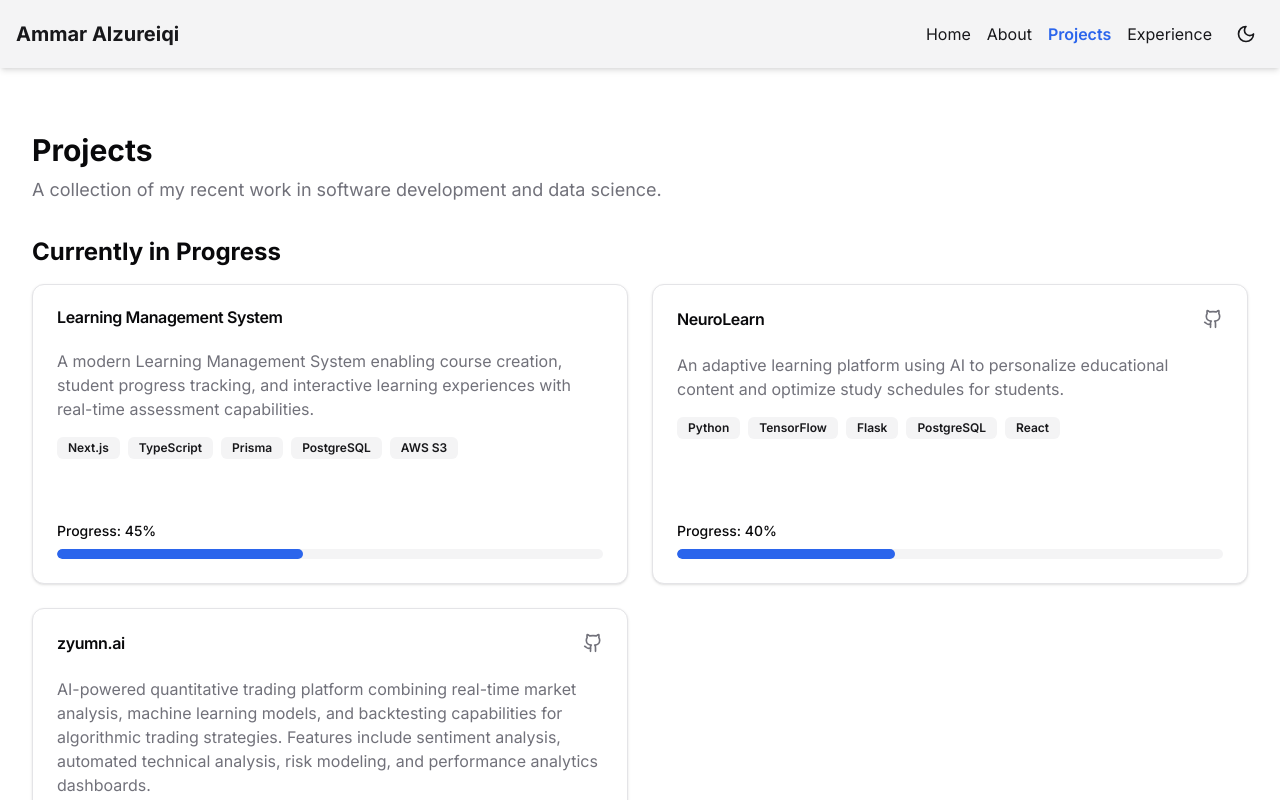
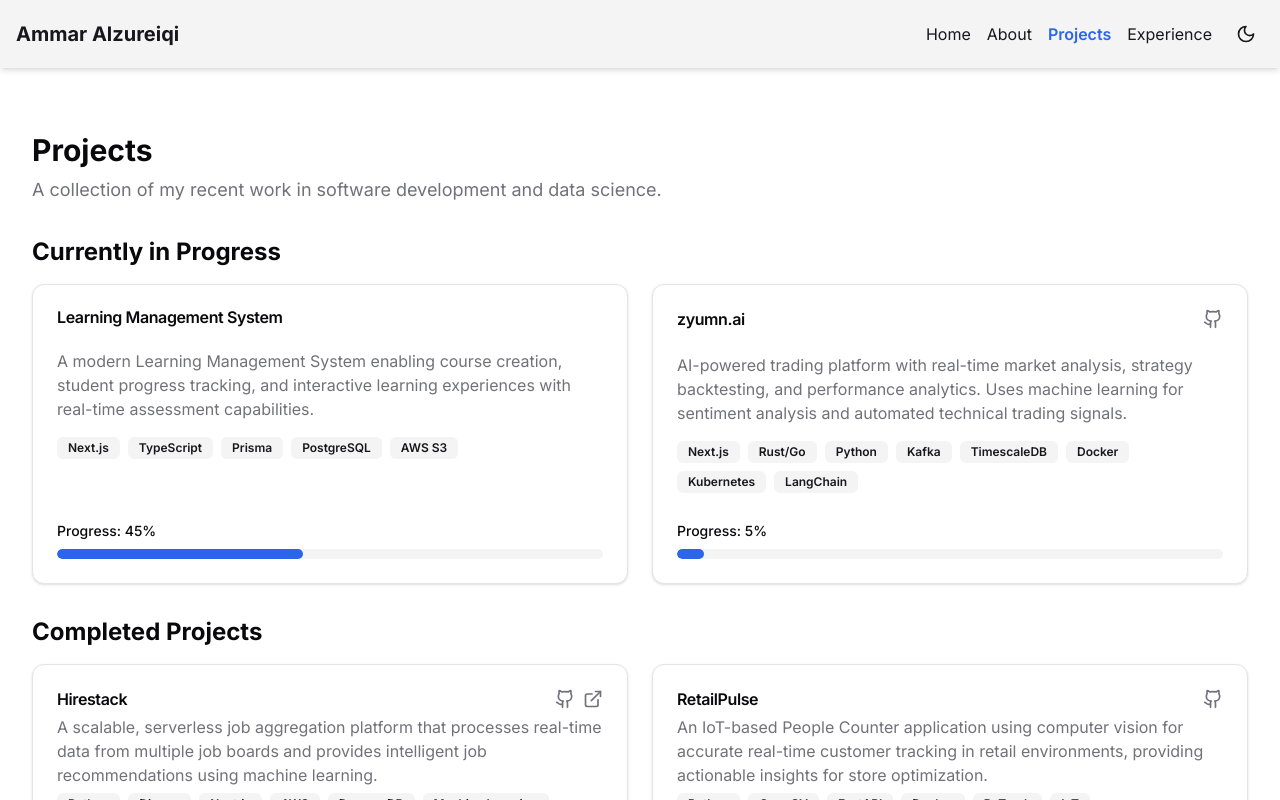
Before and after one commit to AmmarAlzureiqi/ammaralzureiqi.github.io, a Next.js app: page /projects in a window 1280 px wide. Shown: the top 800 px of the page. Built offline with nearby package versions, Linux system fonts and the light colour scheme.

Commit message:
Update website

```diff
--- a/app/projects/page.tsx
+++ b/app/projects/page.tsx
@@ -12,19 +12,11 @@
         progress: 45,
         },
     {
-      title: "NeuroLearn",
-      description:
-        "An adaptive learning platform using AI to personalize educational content and optimize study schedules for students.",
-      tech: ["Python", "TensorFlow", "Flask", "PostgreSQL", "React"],
-      github: "https://github.com/AmmarAlzureiqi/NeuroLearn",
-      progress: 40,
-    },
-    {
       title: "zyumn.ai",
-      description: "AI-powered quantitative trading platform combining real-time market analysis, machine learning models, and backtesting capabilities for algorithmic trading strategies. Features include sentiment analysis, automated technical analysis, risk modeling, and performance analytics dashboards.",
+      description: "AI-powered trading platform with real-time market analysis, strategy backtesting, and performance analytics. Uses machine learning for sentiment analysis and automated technical trading signals.",
       tech: ["Next.js", "Rust/Go", "Python", "Kafka", "TimescaleDB", "Docker", "Kubernetes", "LangChain"],
       github: "https://github.com/AmmarAlzureiqi/zyumn.ai",
-      progress: 0
+      progress: 5
   }
   ]
 
```
